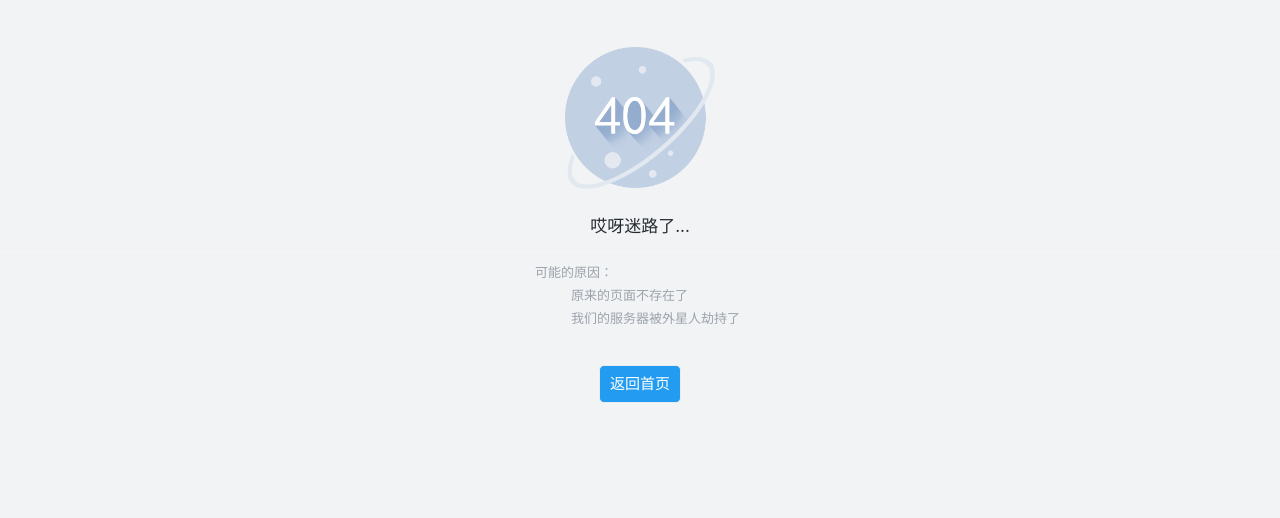
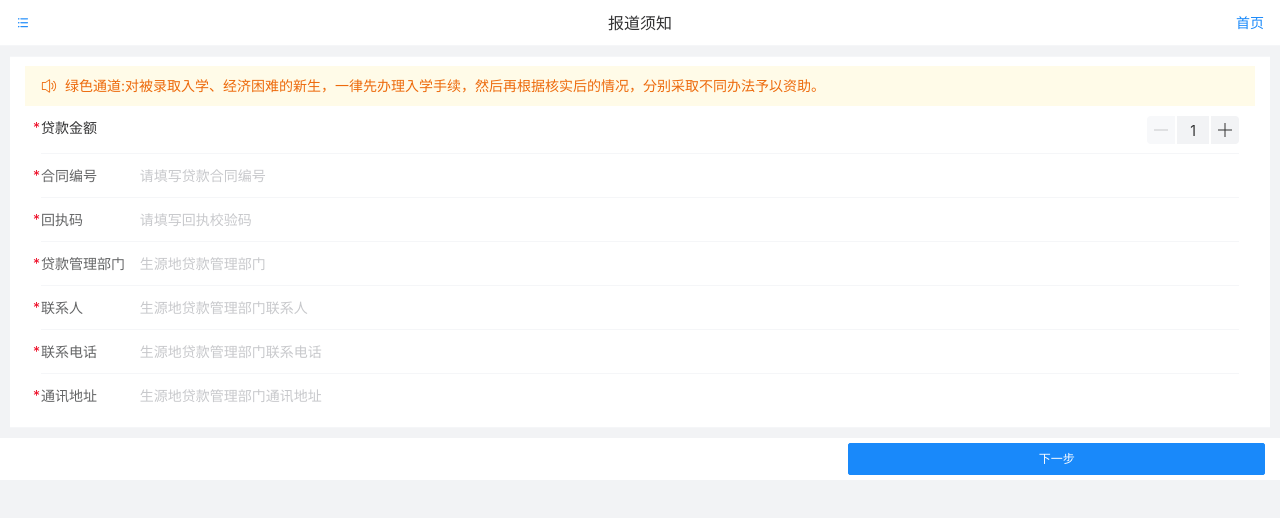
Before and after one commit to GUEThe/yx-H5, a Vue app: page /checkin/green-channel in a window 1280 px wide. Before the commit this address led to /404. Shown: the top 518 px of the page. Built offline with nearby package versions, Linux system fonts and the light colour scheme; sample sign-in values are in the browser's storage.

Commit message:
绿色通道申请静态页面

```diff
--- a/src/components/Layout/index.vue
+++ b/src/components/Layout/index.vue
@@ -62,7 +62,7 @@ export default class Layout extends Vue {
     { path: "/checkin/upload-picture", title: "上传照片" },
     { path: "/checkin/registration", title: "报道登记" },
     { path: "/checkin/admission-info", title: "宿舍信息" },
-    { path: "/checkin/registration", title: "绿色通道" },
+    { path: "/checkin/green-channel", title: "绿色通道" },
     { path: "/checkin/admission-info", title: "财务信息" },
     { path: "/checkin/admission-info", title: "请假申请" }
   ];
--- a/src/router.ts
+++ b/src/router.ts
@@ -61,6 +61,12 @@ const router: Router = new Router({
           name: "upload-picture",
           meta: { title: "上传照片" },
           component: () => import("./views/upload-picture/index.vue")
+        },
+        {
+          path: "/checkin/green-channel",
+          name: "green-channel",
+          meta: { title: "绿色通道" },
+          component: () => import("./views/green-channel/index.vue")
         }
       ]
     },
--- /dev/null
+++ b/src/views/green-channel/index.vue
@@ -0,0 +1,71 @@
+<template>
+  <div class="app-container">
+    <van-cell-group style="padding: 10px 15px;">
+
+      <van-notice-bar text="绿色通道:对被录取入学、经济困难的新生，一律先办理入学手续，然后再根据核实后的情况，分别采取不同办法予以资助。"
+        left-icon="volume-o" />
+
+      <van-cell title="贷款金额"
+        class="date-range van-cell--required">
+        <template>
+          <van-stepper />
+        </template>
+      </van-cell>
+      <van-field required
+        clearable
+        label="合同编号"
+        placeholder="请填写贷款合同编号" />
+
+      <van-field required
+        clearable
+        label="回执码"
+        placeholder="请填写回执校验码" />
+
+      <van-field required
+        clearable
+        label="贷款管理部门"
+        placeholder="生源地贷款管理部门" />
+
+      <van-field required
+        clearable
+        label="联系人"
+        placeholder="生源地贷款管理部门联系人" />
+      <van-field required
+        clearable
+        label="联系电话"
+        placeholder="生源地贷款管理部门联系电话" />
+      <van-field required
+        clearable
+        label="通讯地址"
+        placeholder="生源地贷款管理部门通讯地址" />
+    </van-cell-group>
+
+  </div>
+</template>
+<script lang="ts">
+import { Component, Vue, Watch } from "vue-property-decorator";
+import { GetStudent, PutStudent } from "@/api";
+import { Student } from "@/api/models";
+import moment from "moment";
+import {
+  createRuleset,
+  createGroup,
+  IValidationGroup,
+  Ruleset
+} from "@treacherous/core";
+@Component({})
+export default class Index extends Vue {}
+</script>
+<style lang="less" scoped>
+.date-range {
+  /deep/ .van-cell__title {
+    max-width: 90px;
+  }
+}
+.van-field-error {
+  color: #f44;
+}
+.van-field-error::placeholder {
+  color: #f44;
+}
+</style>
```
